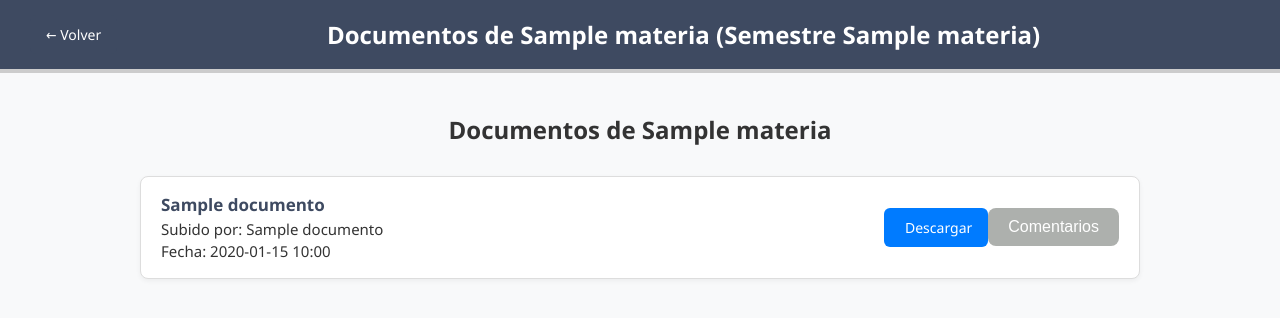
After one commit to piano7check/g3-rincon-corcho, a Flask app: template templates/documentos_materia.html in a window 1280 px wide. The commit adds this page. Shown: the top 318 px of the page. Run offline with Flask 3, Linux system fonts and the light colour scheme; the template is opened without the code that fills it: most values are stand-ins (such as "Sample title", 1, 10 or a date in 2020).

Commit message:
Se creo una nueva plantilla para ver mas

```diff
--- a/app.py
+++ b/app.py
@@ -205,63 +205,29 @@ def bienvenida():
     # Pasa los documentos y las materias a la plantilla
     return render_template('rincon_del_corcho.html', materias=materias, documentos=documentos)
 
-# NUEVA RUTA: Para ver los documentos de una materia específica
+# Ruta para ver los documentos de una materia específica
 @app.route('/materia/<int:id_materia>')
-def ver_materia(id_materia):
-    """
-    Muestra los documentos asociados a una materia específica.
-    """
+def documentos_materia(id_materia):
     if 'id' not in session:
-        flash("Debes iniciar sesión para ver documentos de materias.", "info")
+        flash('Debes iniciar sesión para ver los documentos de la materia.', 'warning')
         return redirect(url_for('login'))
 
-    conn = None
-    documentos_materia = []
-    materia_info = None
-    try:
-        conn = get_connection()
-        if conn:
-            cursor = conn.cursor()
+    conn = get_connection()
+    cursor = conn.cursor()
+    cursor.execute("SELECT nombre_materia, semestre FROM materias WHERE id_materia = ?", id_materia)
+    materia = cursor.fetchone()
 
-            # Obtener información de la materia
-            cursor.execute("SELECT id_materia, nombre_materia, semestre FROM materias WHERE id_materia = ?", id_materia)
-            materia_data = cursor.fetchone()
-            if materia_data:
-                materia_info = {
-                    'id_materia': materia_data[0],
-                    'nombre_materia': materia_data[1],
-                    'semestre': materia_data[2]
-                }
-            else:
-                flash("Materia no encontrada.", "error")
-                return redirect(url_for('bienvenida')) # Redirige si la materia no existe
+    cursor.execute("""
+        SELECT d.id_documento, d.nombre_documento, d.fecha_subida, d.id_usuario, u.nombre AS nombre_usuario
+        FROM documentos d
+        JOIN usuarios u ON d.id_usuario = u.id_usuario
+        WHERE d.id_materia = ?
+        ORDER BY d.fecha_subida DESC
+    """, id_materia)
+    documentos = cursor.fetchall()
+    conn.close()
 
-            # Obtener documentos para esa materia
-            cursor.execute("""
-                SELECT d.id_documento, d.nombre_documento, d.fecha_subida, u.nombre AS nombre_usuario
-                FROM Documentos d
-                INNER JOIN usuarios u ON d.id_usuario = u.id_usuario
-                WHERE d.id_materia = ?
-                ORDER BY d.fecha_subida DESC;
-            """, id_materia)
-            documentos_raw = cursor.fetchall()
-
-            for doc in documentos_raw:
-                documentos_materia.append({
-                    'id_documento': doc[0],
-                    'nombre_documento': doc[1],
-                    'fecha_subida': doc[2],
-                    'nombre_usuario': doc[3]
-                })
-
-    except Exception as e:
-        print(f"Error al obtener documentos de la materia: {e}")
-        flash(f"Error al cargar los documentos de la materia: {e}", "error")
-    finally:
-        if conn:
-            conn.close()
-
-    return render_template('documentos_materia.html', materia=materia_info, documentos=documentos_materia)
+    return render_template('documentos_materia.html', materia=materia, documentos=documentos)
 
 
 @app.route('/admin')
--- a/static/eliminar_documento.js
+++ b/static/eliminar_documento.js
@@ -1,26 +1,19 @@
-async function eliminarDocumento(idDocumento) {
-    const confirmacion = confirm("¿Estás seguro de que deseas eliminar este documento?");
-    if (!confirmacion) return;
-
-    try {
-        const respuesta = await fetch(`/api/documentos/${idDocumento}`, {
-            method: 'DELETE',
-            headers: {
-                'Content-Type': 'application/json'
+document.addEventListener('DOMContentLoaded', function() {
+    document.querySelectorAll('.btn-eliminar').forEach(function(btn) {
+        btn.addEventListener('click', function() {
+            const id = this.getAttribute('data-id');
+            if (confirm('¿Estás seguro de que deseas eliminar este documento?')) {
+                fetch(`/api/documentos/${id}`, { method: 'DELETE' })
+                    .then(res => res.json())
+                    .then(data => {
+                        if (data.mensaje) {
+                            this.closest('.document-item, .card').remove();
+                            alert(data.mensaje);
+                        } else {
+                            alert(data.error || 'No se pudo eliminar el documento.');
+                        }
+                    });
             }
         });
-
-        const datos = await respuesta.json();
-
-        if (respuesta.ok) {
-            alert(datos.mensaje || "Documento eliminado correctamente.");
-            // Recarga la página para reflejar el cambio
-            location.reload();
-        } else {
-            alert(datos.error || "Ocurrió un error al eliminar el documento.");
-        }
-    } catch (error) {
-        console.error("Error eliminando documento:", error);
-        alert("Error de red o del servidor.");
-    }
-}
+    });
+});
--- /dev/null
+++ b/templates/documentos_materia.html
@@ -0,0 +1,59 @@
+<!DOCTYPE html>
+<html lang="es">
+<head>
+    <meta charset="UTF-8">
+    <title>Documentos de {{ materia[0] }}</title>
+    <link rel="stylesheet" href="{{ url_for('static', filename='estilos.css') }}">
+</head>
+<body>
+    <header class="navbar">
+        <div class="navbar-left">
+            <a href="{{ url_for('bienvenida') }}" class="profile-button">← Volver</a>
+        </div>
+        <div class="navbar-title">
+            Documentos de {{ materia[0] }} (Semestre {{ materia[1] }})
+        </div>
+        <div class="navbar-right"></div>
+    </header>
+    <main class="main-container">
+        <h2>Documentos de {{ materia[0] }}</h2>
+        <div class="documents-list">
+            {% if documentos %}
+                <ul>
+                    {% for documento in documentos %}
+                    <li class="document-item">
+                        <span class="document-info">
+                            <strong>{{ documento.nombre_documento }}</strong> <br>
+                            Subido por: {{ documento.nombre_usuario }} <br>
+                            Fecha: {{ documento.fecha_subida.strftime('%Y-%m-%d %H:%M') if documento.fecha_subida else 'Sin fecha' }}
+                        </span>
+                        <a href="{{ url_for('descargar_documento', documento_id=documento.id_documento) }}" class="download-btn">
+                            <i class="fas fa-download"></i> Descargar
+                        </a>
+                        {% if session['rol'] == 'admin' or session['id'] == documento.id_usuario %}
+                        <button class="btn-eliminar" data-id="{{ documento.id_documento }}">
+                            <i class="fas fa-trash"></i> Eliminar
+                        </button>
+                        {% endif %}
+                        <button class="toggle-comments-btn" data-id="{{ documento.id_documento }}">
+                            Comentarios
+                        </button>
+                        <div class="comentarios-container" id="comentarios-{{ documento.id_documento }}" style="display: none;">
+                            <div class="comentarios-list" id="comentarios-list-{{ documento.id_documento }}"></div>
+                            <form class="comentario-form" data-id="{{ documento.id_documento }}">
+                                <textarea name="contenido" placeholder="Escribe tu comentario..." required></textarea>
+                                <button type="submit">Enviar</button>
+                            </form>
+                        </div>
+                    </li>
+                    {% endfor %}
+                </ul>
+            {% else %}
+                <p>No hay documentos en esta materia.</p>
+            {% endif %}
+        </div>
+    </main>
+    <script src="{{ url_for('static', filename='comentarios.js') }}"></script>
+    <script src="{{ url_for('static', filename='eliminar_documento.js') }}"></script>
+</body>
+</html>
--- a/templates/rincon_del_corcho.html
+++ b/templates/rincon_del_corcho.html
@@ -49,7 +49,7 @@
                     <h3>{{ materia[1] }}</h3>
                     <p>Semestre: {{ materia[2] }}</p>
                     <p>{{ materia[3] }} documento{{ 's' if materia[3] != 1 else '' }}</p>
-                    <button>Ver más</button>
+                    <button onclick="window.location.href='{{ url_for('documentos_materia', id_materia=materia[0]) }}'">Ver más</button>
                 </div>
                 {% endfor %}
             {% else %}
@@ -122,7 +122,7 @@
                             <i class="fas fa-download"></i> Descargar
                         </a>
                         {% if documento.id_usuario == session['id'] %}
-                            <button class="delete-btn" onclick="eliminarDocumento('{{ documento.id_documento }}')">
+                            <button class="btn-eliminar" data-id="{{ documento.id_documento }}">
                                 <i class="fas fa-trash-alt"></i> Eliminar
                             </button>
                         {% endif %}
```
